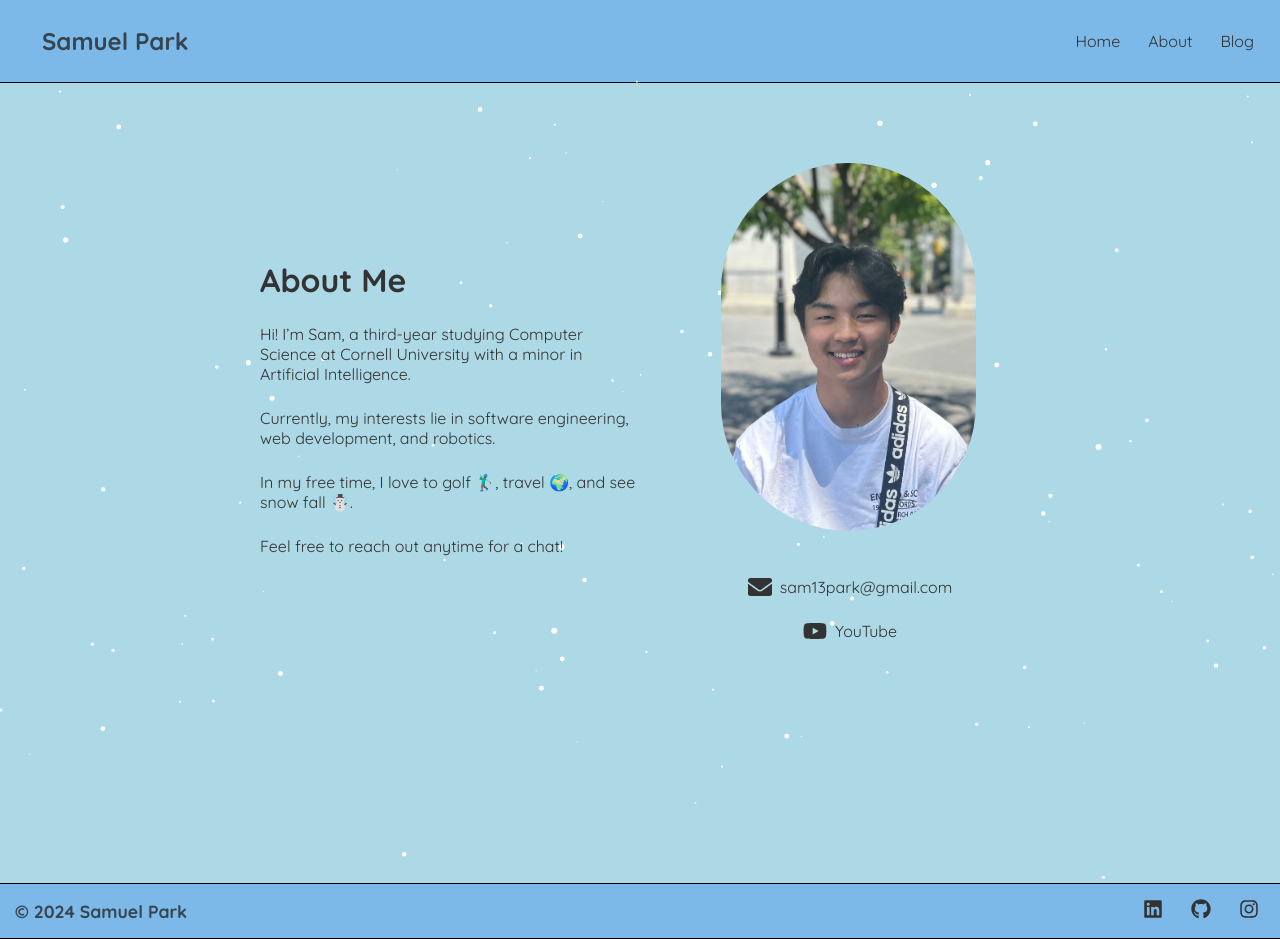
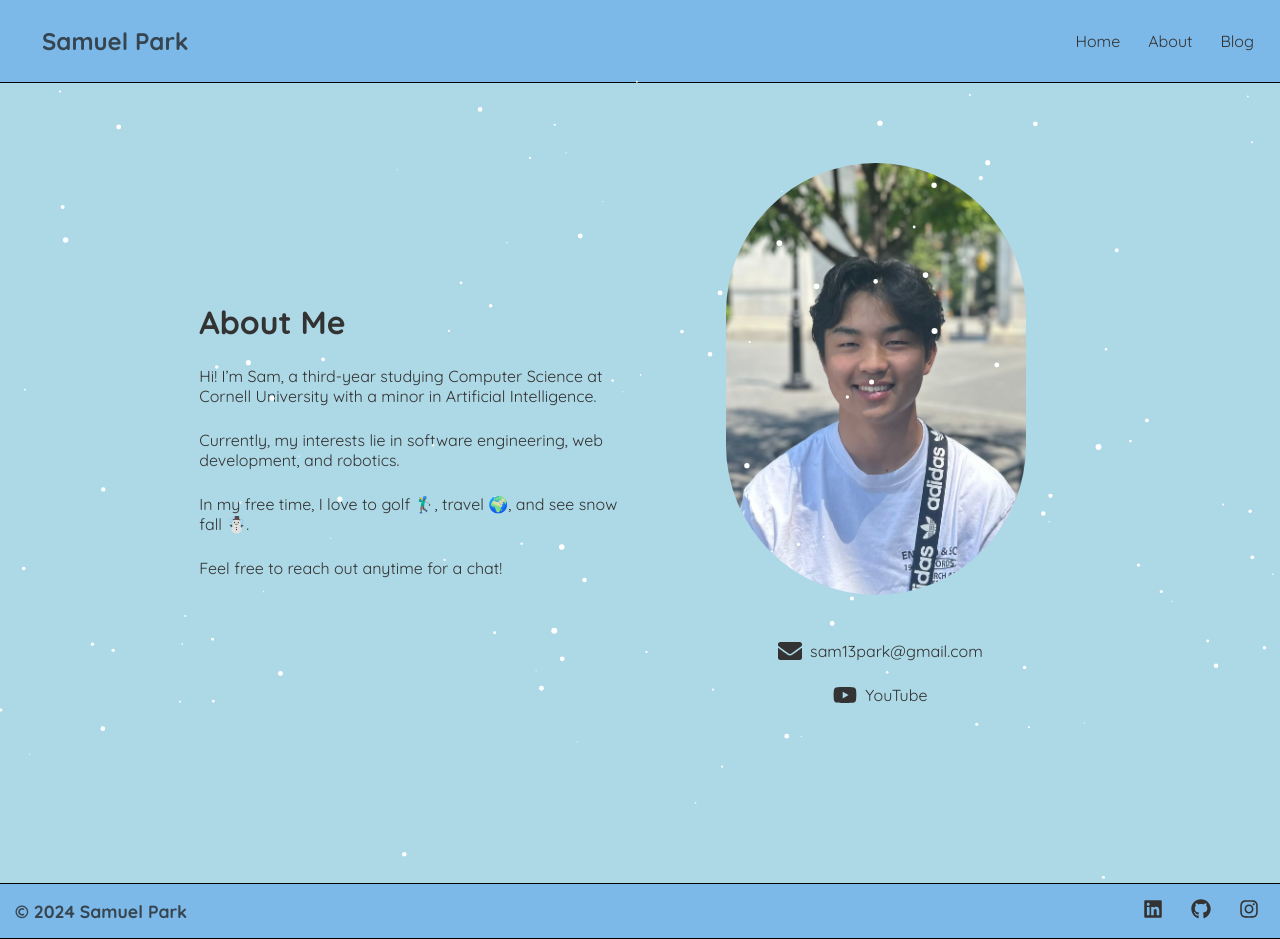
Before and after one commit to samparkk13/parksamuel.com, a React (Create React App) app: page /about in a window 1280 px wide. Built offline with nearby package versions, Linux system fonts and the light colour scheme.

Commit message:
scrollable About page

```diff
--- a/src/components/About/About.js
+++ b/src/components/About/About.js
@@ -54,19 +54,18 @@ const About = () => {
 
 
         <Box
-            bg="lightblue" w = "90vw" minH="80vh" overflowX="hidden" p={80} d="flex" flexDirection="column" alignItems="center"
+            bg="lightblue" w = "90vw" minH="80vh" overflowY="auto" overflowX="hidden" p={80} d="flex" flexDirection="column" alignItems="center"
         >
             <FallingParticles />
             <Flex
-                maxWidth="800px"
+                maxWidth="80%"
                 padding="0 20px"
                 margin="0 auto"
                 flexDirection={{ base: 'column', md: 'row' }}
                 alignItems="center"
-                zIndex={1}
 
             >
-                <Box flex={1} textAlign="left" zIndex={1} padding="20px">
+                <Box flex={1} textAlign="left"padding="20px">
                     <Heading as="h1">About Me</Heading>
                     <br/>
                     <Text mt={4}>
@@ -91,9 +90,8 @@ const About = () => {
                     flexDirection="column"
                     alignItems="center"
                     paddingTop={{ base: '20px', md: '0' }}
-                    zIndex={1}
                 >
-                    <Box marginBottom="20px" marginLeft= "16%">
+                    <Box marginBottom="20px" marginLeft= "15%">
                         <Image
                             src={juneProfPicSmall}
                             alt="About Me"
```
